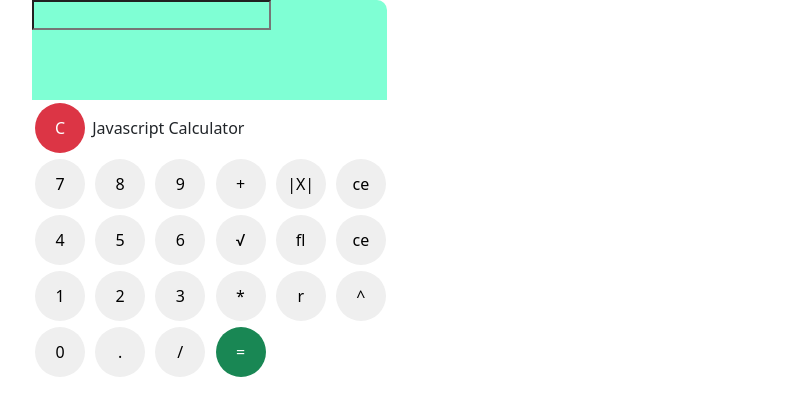
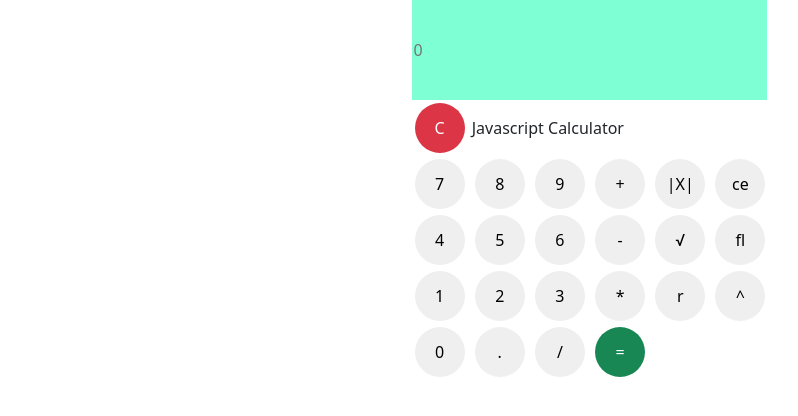
Before and after one commit to neginShariati/cw15, a plain HTML site: page index.html in a window 1280 px wide. Shown: the whole page, without its empty margins (50-848 px from the left). Drawn offline with nearby package versions, Linux system fonts and the light colour scheme.

Commit message:
handle add calculate abbasian

```diff
--- a/app.js
+++ b/app.js
@@ -0,0 +1,14 @@
+const res = document.getElementById("res");
+
+function addCalculate(value) {
+  res.value += value;
+}
+function calculate(){
+    res.value = eval(res.value);
+}
+function clearValue(){
+    res.value= "";
+}
+function mathToCalculate (){
+
+}
--- a/index.html
+++ b/index.html
@@ -9,45 +9,45 @@
     <title>Document</title>
 </head>
 <body>
-    <div class="container">
-        <div class="wrapper">
+    <div class="container d-flex justify-content-center " >
+        <div class="wrapper ">
             <div class="result">
-                <input type="text" id="res">
+                <input type="text" id="res" placeholder="0">
             </div>
             <div class="">
-                <div><input type="button" class="bg-danger text-white" value="C">
+                <div><input type="button" class="bg-danger text-white "  value="C" onclick="clearValue()">
                     Javascript Calculator</div>
                 <div>
                     <form>
                         <div>
-                            <input type="button" value="7">
-                            <input type="button" value="8">
-                            <input type="button" value="9">
-                            <input type="button" value="+">
-                            <input type="button" value="|X|">
-                            <input type="button" value="ce">
+                            <input type="button" value="7" name="b7" onclick="addCalculate(b7.value)">
+                            <input type="button" value="8" name="b8" onclick="addCalculate(b8.value)">
+                            <input type="button" value="9" name="b9" onclick="addCalculate(b9.value)">
+                            <input type="button" value="+" name="p" onclick="addCalculate(p.value)">
+                            <input type="button" value="|X|" name="x" onclick="mathToCalculate (p.value)">
+                            <input type="button" value="ce"  name="p" onclick="mathToCalculate (p.value)">
                         </div>
                         <div>
-                            <input type="button" value="4">
-                            <input type="button" value="5">
-                            <input type="button" value="6">
-                            <input type="button" value="√">
-                            <input type="button" value="fl">
-                            <input type="button" value="ce">
+                            <input type="button" value="4" name="b4" onclick="addCalculate(b4.value)">
+                            <input type="button" value="5" name="b5" onclick="addCalculate(b5.value)">
+                            <input type="button" value="6" name="b6" onclick="addCalculate(b6.value)">
+                            <input type="button" value="-" name="minuse" onclick="addCalculate(minuse.value)">
+                            <input type="button" value="√"  name="p" onclick=" mathToCalculate(p.value)">
+                            <input type="button" value="fl"  name="p" onclick=" mathToCalculate(p.value)">
                         </div>
                         <div>
-                            <input type="button"  value="1">
-                            <input type="button"  value="2">
-                            <input type="button"  value="3">
-                            <input type="button"  value="*">
-                            <input type="button"  value="r">
-                            <input type="button"  value="^">
+                            <input type="button"  value="1" name="b1" onclick="addCalculate(b1.value)">
+                            <input type="button"  value="2" name="b2" onclick="addCalculate(b2.value)">
+                            <input type="button"  value="3" name="b3" onclick="addCalculate(b3.value)">
+                            <input type="button"  value="*" name="m" onclick="addCalculate(m.value)">
+                            <input type="button"  value="r"  name="p" onclick="mathToCalculate (p.value)">
+                            <input type="button"  value="^"  name="p" onclick="mathToCalculate (p.value)">
                         </div>
                         <div>
-                            <input type="button" value="0">
-                            <input type="button" value=".">
-                            <input type="button" value="/">
-                            <input type="button" value="=" class="bg-success text-white">
+                            <input type="button" value="0" name="b0" onclick="addCalculate(b0.value)">
+                            <input type="button" value="."  name="p" onclick="addCalculate(p.value)">
+                            <input type="button" value="/" name="d" onclick="addCalculate(d.value)">
+                            <input type="button" value="=" class="bg-success text-white" id="equal"  onclick="calculate()">
                         </div>
 
                     </form>
--- a/style.css
+++ b/style.css
@@ -17,5 +17,8 @@ input[type="button"]{
 
 #res{
     background-color: #7FFFD4;
+    width: 100%;
+    height: 100%;
+    border: none;
 
 }
```
